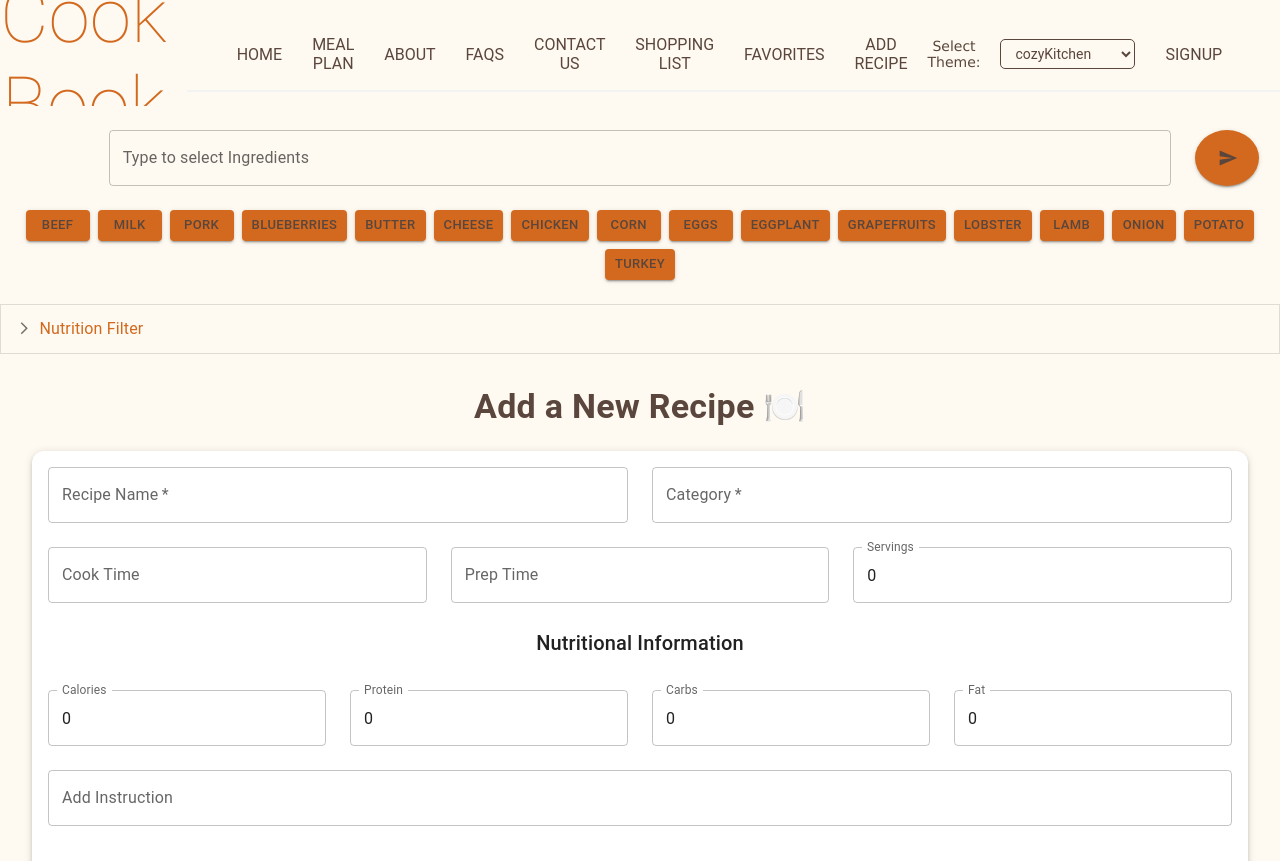
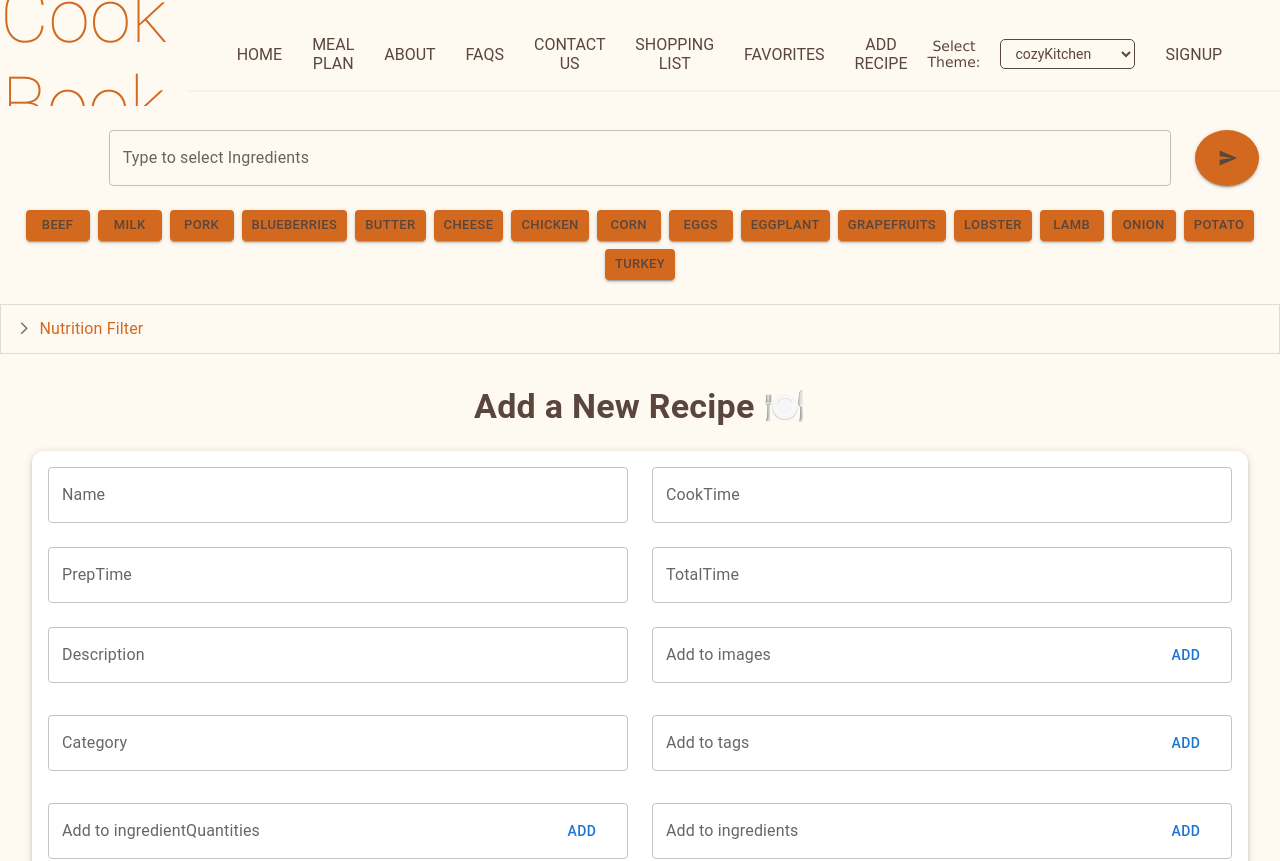
Before and after one commit to ncsu-csc-510/Project3, a React (Create React App) app in the folder frontend/: page /add-recipe in a window 1280 px wide. Shown: the top 861 px of the page. Built offline with nearby package versions, Linux system fonts and the light colour scheme.

Commit message:
Closes #4 - Complete implementation of adding new recipe feature

```diff
--- a/frontend/package.json
+++ b/frontend/package.json
@@ -25,6 +25,7 @@
     "react-scripts": "^5.0.1",
     "redux": "^4.2.0",
     "redux-saga": "^1.2.1",
+    "sweetalert2": "^11.17.2",
     "typescript": "^4.8.3",
     "web-vitals": "^2.1.4",
     "webpack-manifest-plugin": "^5.0.0"
--- a/frontend/src/features/AppContent/HomePage/AddRecipe.tsx
+++ b/frontend/src/features/AppContent/HomePage/AddRecipe.tsx
@@ -1,7 +1,7 @@
-import React, { useState } from "react";
-import { useNavigate } from "react-router-dom";
-import { useDispatch } from 'react-redux';
-import axios from "axios";
+import React, { useState } from 'react'
+import { useNavigate } from 'react-router-dom'
+import { useDispatch } from 'react-redux'
+import axios from 'axios'
 import {
   TextField,
   Button,
@@ -14,275 +14,173 @@ import {
   InputAdornment,
   Card,
   CardContent,
-} from "@mui/material";
-import AddPhotoAlternateIcon from "@mui/icons-material/AddPhotoAlternate";
-import ClearIcon from "@mui/icons-material/Clear";
+} from '@mui/material'
+import Swal from 'sweetalert2'
+import ClearIcon from '@mui/icons-material/Clear'
 
-type Recipe = {
-  name: string;
-  cookTime: string;
-  prepTime: string;
-  totalTime: string;
-  description: string;
-  images: string[];
-  category: string;
-  tags: string[];
-  ingredientQuantities: string[];
-  ingredients: string[];
-  rating: number;
-  calories: number;
-  fat: number;
-  saturatedFat: number;
-  cholesterol: number;
-  sodium: number;
-  carbs: number;
-  fiber: number;
-  sugar: number;
-  protein: number;
-  servings: number;
-  instructions: string[];
-};
+type RecipeField = keyof typeof initialRecipeState
 
-const AddRecipe: React.FC = () => {
-  const navigate = useNavigate();
-  const dispatch = useDispatch();
-
-  const [recipe, setRecipe] = useState<Recipe>({
-    name: "",
-    cookTime: "",
-    prepTime: "",
-    totalTime: "",
-    description: "",
+const initialRecipeState = {
+  name: '',
+  cookTime: '',
+  prepTime: '',
+  totalTime: '',
+  description: '',
   images: [],
-    category: "",
+  category: '',
   tags: [],
   ingredientQuantities: [],
   ingredients: [],
-    rating: 0,
-    calories: 0,
-    fat: 0,
-    saturatedFat: 0,
-    cholesterol: 0,
-    sodium: 0,
-    carbs: 0,
-    fiber: 0,
-    sugar: 0,
-    protein: 0,
-    servings: 0,
+  rating: '',
+  calories: '',
+  fat: '',
+  saturatedFat: '',
+  cholesterol: '',
+  sodium: '',
+  carbs: '',
+  fiber: '',
+  sugar: '',
+  protein: '',
+  servings: '',
   instructions: [],
-  });
+}
 
-  const [currentInstruction, setCurrentInstruction] = useState<string>("");
-  const [currentIngredient, setCurrentIngredient] = useState<string>("");
-  const [message, setMessage] = useState<string>("");
-  const [openSnackbar, setOpenSnackbar] = useState<boolean>(false);
-  const [error, setError] = useState<boolean>(false);
+const AddRecipe = () => {
+  const navigate = useNavigate()
+  const dispatch = useDispatch()
+
+  const [recipe, setRecipe] = useState(initialRecipeState)
+  const [inputValues, setInputValues] = useState<Record<string, string>>({})
 
   const handleChange = (e: React.ChangeEvent<HTMLInputElement>) => {
-    const { name, value } = e.target;
+    const { name, value } = e.target
+    setRecipe((prev) => ({ ...prev, [name]: value }))
+  }
+
+  const handleArrayInputChange = (field: string, value: string) => {
+    setInputValues((prev) => ({ ...prev, [field]: value }))
+  }
+
+  const handleAddItem = (field: RecipeField) => {
+    const value = inputValues[field]
+    if (value && value.trim()) {
       setRecipe((prev) => ({
         ...prev,
-      [name]: name.match(/rating|calories|fat|saturatedFat|cholesterol|sodium|carbs|fiber|sugar|protein|servings/)
-        ? Number(value)
-        : value
-    }));
-  };
-
-  const handleAddItem = (field: keyof Recipe, value: string) => {
-    if (value.trim() !== "") {
-      setRecipe((prev) => ({
-        ...prev,
-        [field]: [...prev[field] as string[], value.trim()],
-      }));
+        [field]: [...(prev[field] as string[]), value.trim()],
+      }))
+      setInputValues((prev) => ({ ...prev, [field]: '' }))
     }
-  };
-
-  const handleRemoveItem = (field: keyof Recipe, index: number) => {
-    setRecipe((prev) => ({
-      ...prev,
-      [field]: (prev[field] as string[]).filter((_, i) => i !== index),
-    }));
-  };
+  }
 
   const handleSubmit = async () => {
     try {
-      const response = await axios.post("http://localhost:8000/recipe/add-recipe/", recipe);
+      const response = await axios.post(
+        'http://localhost:8000/recipe/add-recipe/',
+        recipe
+      )
       if (response.status === 201) {
-        setMessage("Recipe added successfully! 🎉");
-        setError(false);
-        setOpenSnackbar(true);
-        navigate('/favorites'); // Navigate to favorites after successful addition
+        Swal.fire({
+          title: 'Success!',
+          text: 'Recipe added successfully! 🎉',
+          icon: 'success',
+          confirmButtonText: 'OK',
+        }).then(() => {
+          navigate(0);
+        })
       }
     } catch (err) {
-      setMessage("Failed to add recipe. Please try again.");
-      setError(true);
-      setOpenSnackbar(true);
+      Swal.fire({
+        title: 'Error!',
+        text: 'Failed to add recipe. Please try again.',
+        icon: 'error',
+        confirmButtonText: 'Retry',
+      })
+      console.error('Failed to add recipe.', err)
     }
-  };
+  }
 
   return (
     <Stack spacing={3} padding={4}>
       <Typography variant="h4" fontWeight="bold">
         Add a New Recipe 🍽️
       </Typography>
-
       <Card sx={{ borderRadius: 3, boxShadow: 3 }}>
         <CardContent>
           <Grid container spacing={3}>
-            {/* Basic Information */}
-            <Grid item xs={12} md={6}>
+            {Object.entries(recipe).map(([key, value]) => (
+              <Grid item xs={12} md={6} key={key}>
+                {Array.isArray(value) ? (
+                  <>
                     <TextField
                       fullWidth
-                label="Recipe Name"
-                name="name"
-                value={recipe.name}
-                onChange={handleChange}
-                required
-              />
-            </Grid>
-            <Grid item xs={12} md={6}>
-              <TextField
-                fullWidth
-                label="Category"
-                name="category"
-                value={recipe.category}
-                onChange={handleChange}
-                required
-              />
-            </Grid>
-
-            {/* Times */}
-            <Grid item xs={12} md={4}>
-              <TextField
-                fullWidth
-                label="Cook Time"
-                name="cookTime"
-                value={recipe.cookTime}
-                onChange={handleChange}
-                placeholder="e.g., 30M"
-              />
-            </Grid>
-            <Grid item xs={12} md={4}>
-              <TextField
-                fullWidth
-                label="Prep Time"
-                name="prepTime"
-                value={recipe.prepTime}
-                onChange={handleChange}
-                placeholder="e.g., 15M"
-              />
-            </Grid>
-            <Grid item xs={12} md={4}>
-              <TextField
-                fullWidth
-                label="Servings"
-                name="servings"
-                type="number"
-                value={recipe.servings}
-                onChange={handleChange}
-              />
-            </Grid>
-
-            {/* Nutritional Information */}
-            <Grid item xs={12}>
-              <Typography variant="h6" gutterBottom>
-                Nutritional Information
-              </Typography>
-            </Grid>
-            {['calories', 'protein', 'carbs', 'fat'].map((field) => (
-              <Grid item xs={6} sm={3} key={field}>
-                <TextField
-                  fullWidth
-                  label={field.charAt(0).toUpperCase() + field.slice(1)}
-                  name={field}
-                  type="number"
-                  value={recipe[field as keyof Recipe]}
-                  onChange={handleChange}
-                />
-              </Grid>
-            ))}
-
-            {/* Instructions */}
-            <Grid item xs={12}>
-              <TextField
-                fullWidth
-                label="Add Instruction"
-                value={currentInstruction}
-                onChange={(e) => setCurrentInstruction(e.target.value)}
+                      label={`Add to ${key}`}
+                      name={key}
+                      value={inputValues[key] || ''}
+                      onChange={(e) =>
+                        handleArrayInputChange(key, e.target.value)
+                      }
                       onKeyDown={(e) => {
-                  if (e.key === "Enter" && currentInstruction.trim()) {
-                    handleAddItem("instructions", currentInstruction);
-                    setCurrentInstruction("");
+                        if (e.key === 'Enter') {
+                          e.preventDefault()
+                          handleAddItem(key as RecipeField)
                         }
                       }}
+                      placeholder={`Press Enter to add to ${key}`}
+                      InputProps={{
+                        endAdornment: (
+                          <InputAdornment position="end">
+                            <Button
+                              onClick={() => handleAddItem(key as RecipeField)}
+                            >
+                              Add
+                            </Button>
+                          </InputAdornment>
+                        ),
+                      }}
                     />
-              <Stack spacing={1} mt={2}>
-                {recipe.instructions.map((instruction, index) => (
+                    <Stack direction="row" spacing={1} flexWrap="wrap" mt={1}>
+                      {(value as string[]).map((item, index) => (
                         <Stack
                           key={index}
                           direction="row"
-                    spacing={1}
+                          spacing={0.5}
                           alignItems="center"
-                    sx={{ backgroundColor: "#f5f5f5", p: 1, borderRadius: 1 }}
+                          sx={{
+                            backgroundColor: '#f0f0f0',
+                            borderRadius: 2,
+                            padding: '5px 10px',
+                          }}
                         >
-                    <Typography>{`${index + 1}. ${instruction}`}</Typography>
+                          <Typography>{item}</Typography>
                           <IconButton
                             size="small"
-                      onClick={() => handleRemoveItem("instructions", index)}
+                            onClick={() =>
+                              setRecipe((prev) => ({
+                                ...prev,
+                                [key as keyof typeof initialRecipeState]: (prev[
+                                  key as keyof typeof initialRecipeState
+                                ] as string[]).filter((_, i) => i !== index),
+                              }))
+                            }
                           >
                             <ClearIcon />
                           </IconButton>
                         </Stack>
                       ))}
                     </Stack>
-            </Grid>
-
-            {/* Images */}
-            <Grid item xs={12}>
+                  </>
+                ) : (
                   <TextField
                     fullWidth
-                label="Add Image URL"
-                value=""
-                onKeyDown={(e: React.KeyboardEvent<HTMLInputElement>) => {
-                    if (e.key === "Enter" && (e.currentTarget as HTMLInputElement).value.trim()) {
-                      handleAddItem("images", (e.currentTarget as HTMLInputElement).value.trim());
-                      (e.currentTarget as HTMLInputElement).value = "";
-                    }
-                  }}
-                InputProps={{
-                  endAdornment: (
-                    <InputAdornment position="end">
-                      <AddPhotoAlternateIcon />
-                    </InputAdornment>
-                  ),
-                }}
+                    label={key.charAt(0).toUpperCase() + key.slice(1)}
+                    name={key}
+                    value={value}
+                    onChange={handleChange}
+                    placeholder={`Enter ${key}`}
                   />
-              <Stack direction="row" spacing={1} mt={1} flexWrap="wrap">
-                {recipe.images.map((img, index) => (
-                  <Stack
-                    key={index}
-                    direction="row"
-                    spacing={0.5}
-                    alignItems="center"
-                    sx={{
-                      backgroundColor: "#f0f0f0",
-                      borderRadius: 2,
-                      padding: "5px 10px",
-                      margin: "5px",
-                    }}
-                  >
-                    <Typography>{img}</Typography>
-                    <IconButton
-                      size="small"
-                      onClick={() => handleRemoveItem("images", index)}
-                    >
-                      <ClearIcon />
-                    </IconButton>
-                  </Stack>
+                )}
+              </Grid>
             ))}
-              </Stack>
-            </Grid>
-
             <Grid item xs={12} textAlign="center">
               <Button
                 variant="contained"
@@ -297,22 +195,8 @@ const AddRecipe: React.FC = () => {
           </Grid>
         </CardContent>
       </Card>
+    </Stack>
+  )
+}
 
-      <Snackbar
-        open={openSnackbar}
-        autoHideDuration={4000}
-        onClose={() => setOpenSnackbar(false)}
-      >
-        <Alert
-          onClose={() => setOpenSnackbar(false)}
-          severity={error ? "error" : "success"}
-          sx={{ width: "100%" }}
-        >
-          {message}
-        </Alert>
-      </Snackbar>
-    </Stack>
-  );
-};
-
-export default AddRecipe;
+export default AddRecipe
```
Also changed, not shown: 2 other files (tests, documents, lock files or other folders). Lines whose indentation alone changed are shown as unchanged.
